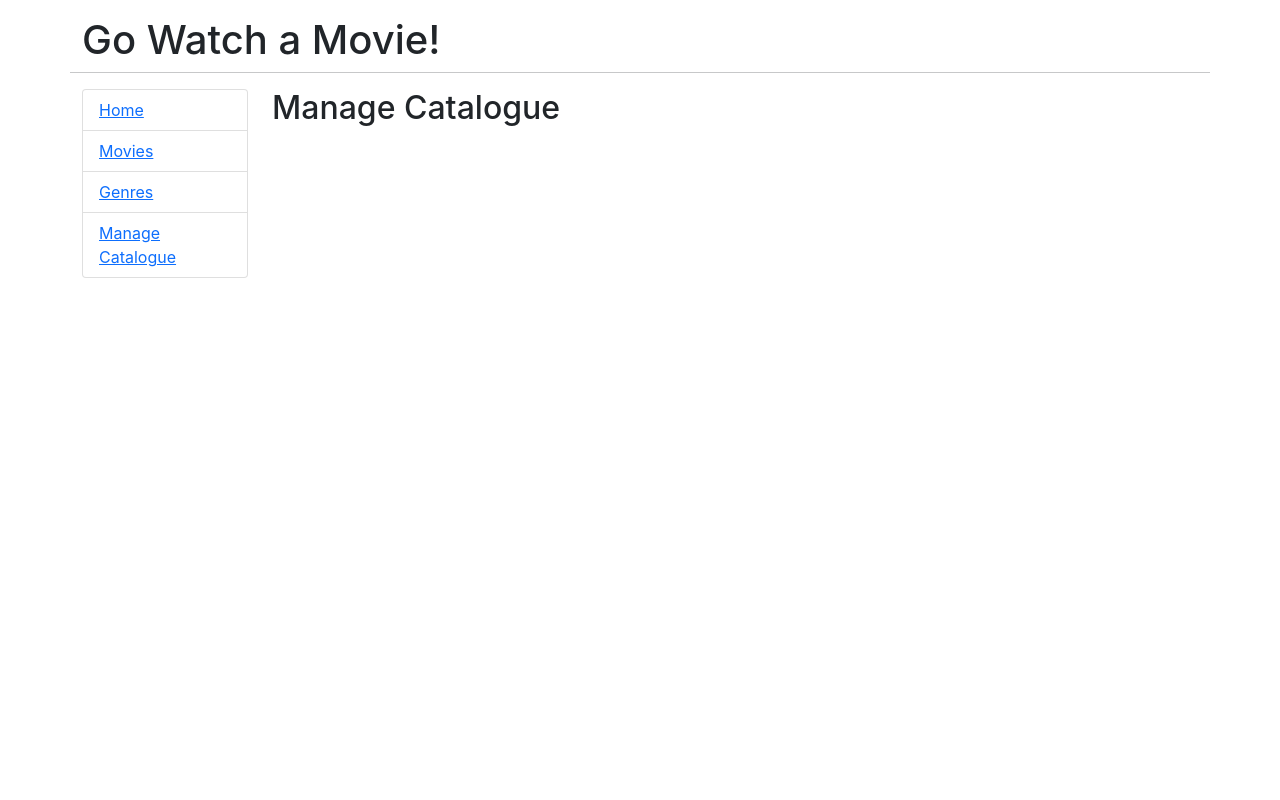
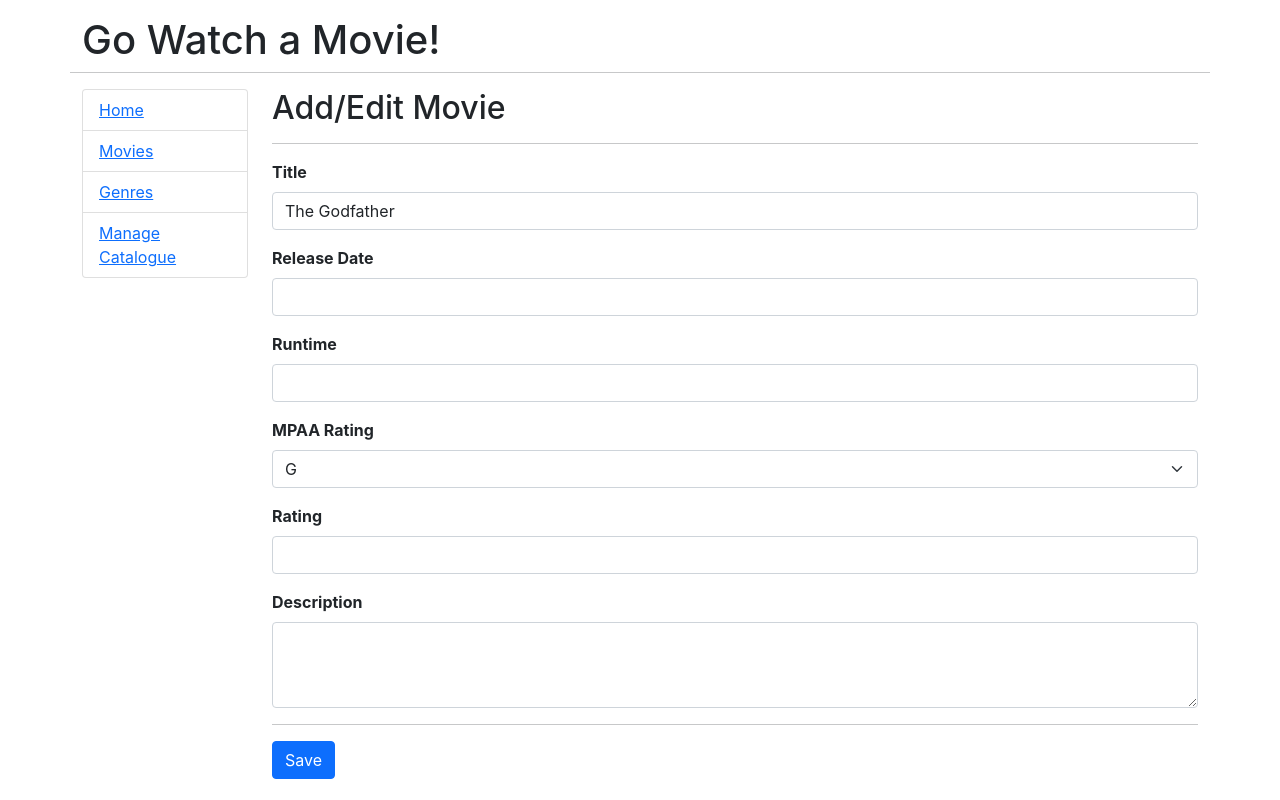
Before and after one commit to weilyuwang/go-movies-frontend, a React (Create React App) app: page /#/admin/add in a window 1280 px wide. Built offline with nearby package versions, Linux system fonts and the light colour scheme.

Commit message:
build a form to add a new movie

```diff
--- a/src/App.js
+++ b/src/App.js
@@ -8,6 +8,7 @@
 import Genres from "./components/Genres";
 import OneGenre from "./components/OneGenre";
 import Admin from "./components/Admin";
+import EditMovie from "./components/EditMovie";
 
 const App = () => {
   return (
@@ -44,6 +45,7 @@
               <Route path="/movies" component={Movies} />
               <Route path="/genres/:id" component={OneGenre} />
               <Route path="/genres" component={Genres} />
+              <Route path="/admin/add" component={EditMovie} />
               <Route path="/admin" component={Admin} />
               <Route path="/" component={Home} />
             </Switch>
--- /dev/null
+++ b/src/components/EditMovie.css
@@ -0,0 +1,3 @@
+label {
+  font-weight: bold;
+}
--- /dev/null
+++ b/src/components/EditMovie.js
@@ -0,0 +1,134 @@
+import React, { useState, useEffect } from "react";
+import "./EditMovie.css";
+
+const EditMovie = () => {
+  const [movie, setMovie] = useState({});
+  const [isLoaded, setIsLoaded] = useState(false);
+  const [error, setError] = useState(null);
+
+  // const loadMovie = async (id) => {
+  //   try {
+  //     const response = await fetch(`http://localhost:4000/v1/movie/${id}`);
+  //     if (response.status !== 200) {
+  //       throw Error("Invalid response code: " + response.status);
+  //     }
+  //     const data = await response.json();
+  //     setMovie(data.movie);
+  //     setIsLoaded(true);
+  //   } catch (err) {
+  //     setError(err);
+  //     setIsLoaded(true);
+  //   }
+  // };
+
+  useEffect(() => {
+    setMovie({
+      title: "The Godfather",
+      mpaa_rating: "R",
+    });
+  }, []);
+
+  return (
+    <>
+      <h2>Add/Edit Movie</h2>
+      <hr />
+      <form method="post">
+        <div className="mb-3">
+          <label className="form-label" htmlFor="title">
+            Title
+          </label>
+          <input
+            type="text"
+            className="form-control"
+            id="title"
+            name="title"
+            value={movie.title}
+          />
+        </div>
+
+        <div className="mb-3">
+          <label className="form-label" htmlFor="release_date">
+            Release Date
+          </label>
+          <input
+            type="text"
+            className="form-control"
+            id="release_date"
+            name="release_date"
+            value={movie.release_date}
+          />
+        </div>
+
+        <div className="mb-3">
+          <label className="form-label" htmlFor="runtime">
+            Runtime
+          </label>
+          <input
+            type="text"
+            className="form-control"
+            id="runtime"
+            name="runtime"
+            value={movie.runtime}
+          />
+        </div>
+
+        <div className="mb-3">
+          <label className="form-label" htmlFor="mpaa_rating">
+            MPAA Rating
+          </label>
+          <select
+            className="form-select"
+            value={movie.mpaa_rating}
+            id="mpaa_rating"
+          >
+            <option className="form-select" value="G">
+              G
+            </option>
+            <option className="form-select" value="PG">
+              PG
+            </option>
+            <option className="form-select" value="PG14">
+              PG14
+            </option>
+            <option className="form-select" value="NC17">
+              NC17
+            </option>
+          </select>
+        </div>
+
+        <div className="mb-3">
+          <label className="form-label" htmlFor="rating">
+            Rating
+          </label>
+          <input
+            type="text"
+            className="form-control"
+            id="rating"
+            name="rating"
+            value={movie.rating}
+          />
+        </div>
+
+        <div className="mb-3">
+          <label className="form-label" htmlFor="description">
+            Description
+          </label>
+          <textarea
+            className="form-control"
+            id="description"
+            name="description"
+            rows="3"
+          >
+            {movie.description}
+          </textarea>
+        </div>
+
+        <hr />
+
+        <button className="btn btn-primary">Save</button>
+      </form>
+    </>
+  );
+};
+
+export default EditMovie;
```
